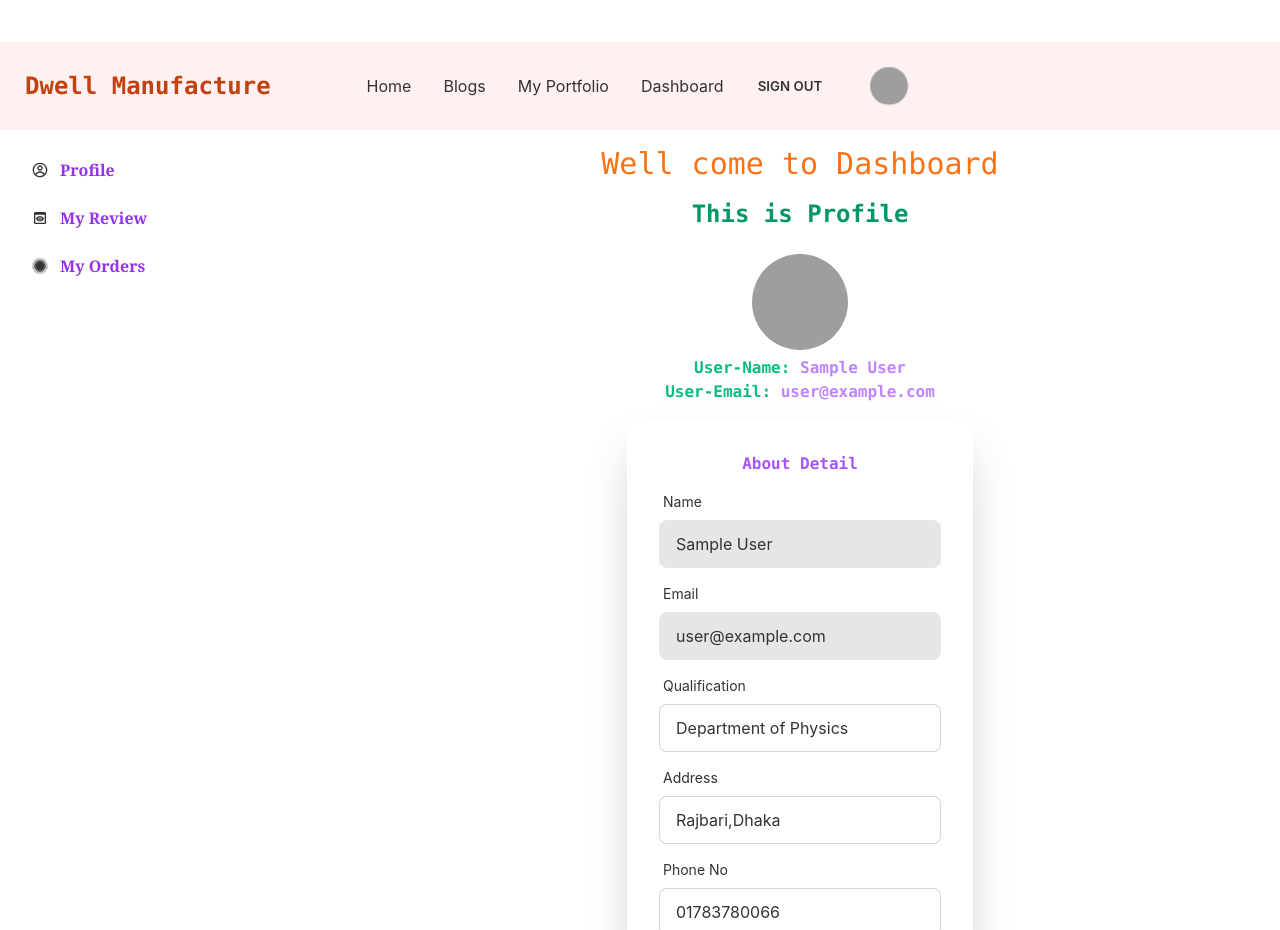
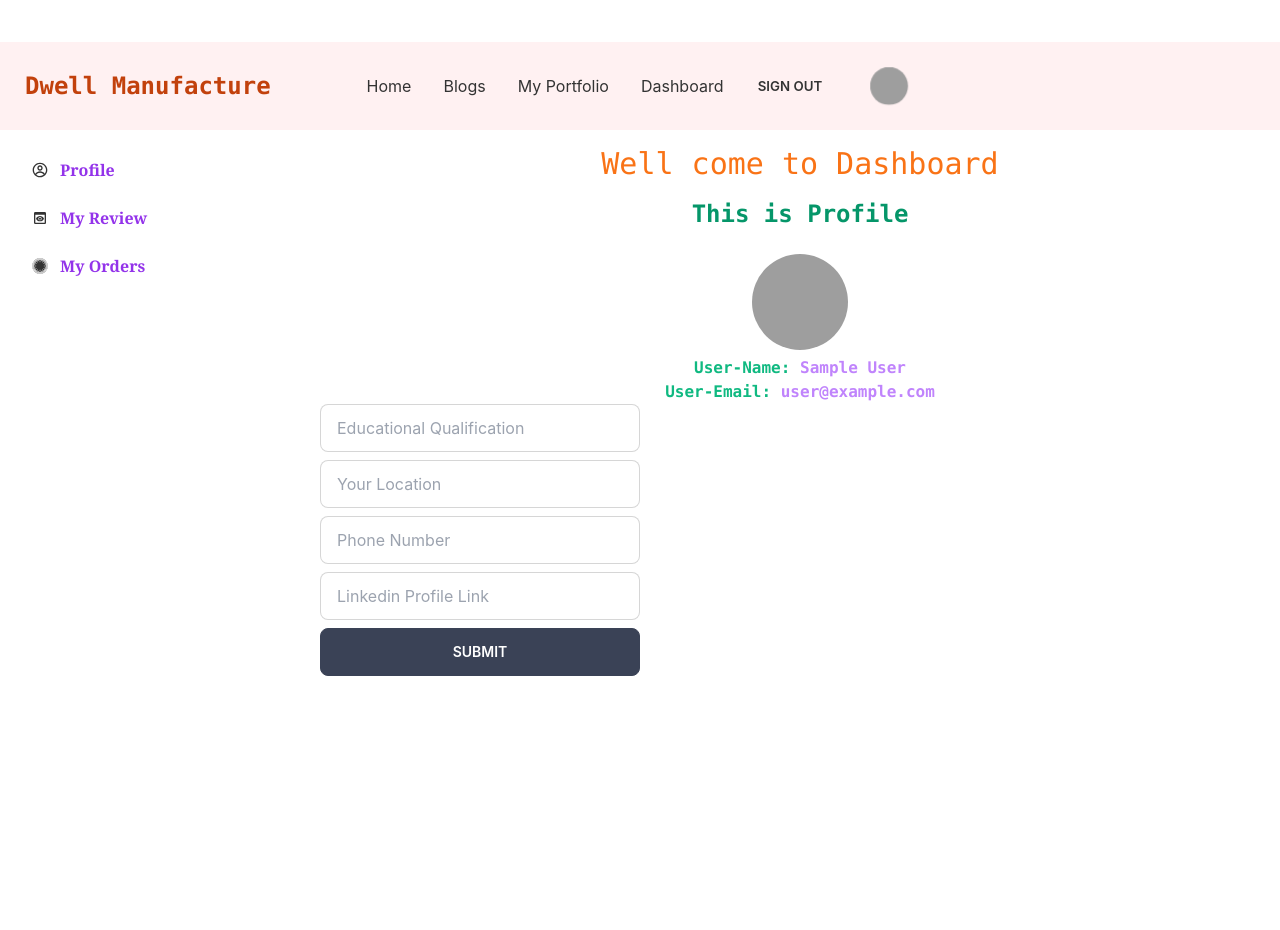
Before and after one commit to sabbir-hossen66/manufacturer-client-side, a React (Create React App) app: page /dashboard in a window 1280 px wide. Built offline with nearby package versions, Linux system fonts and the light colour scheme; no server answers; sample sign-in values are in the browser's storage; grey boxes are pictures that could not be loaded.

Commit message:
profile post added

```diff
--- a/src/App.js
+++ b/src/App.js
@@ -8,6 +8,7 @@ import Dashboard from './Pages/Dashboard/Dashboard';
 import ManageItem from './Pages/Dashboard/ManageItem';
 import MyOrders from './Pages/Dashboard/MyOrders';
 import MyReview from './Pages/Dashboard/MyReview';
+import Payment from './Pages/Dashboard/Payment';
 import Profile from './Pages/Dashboard/Profile';
 import Users from './Pages/Dashboard/Users';
 import Error from './Pages/Error/Error';
@@ -44,6 +45,11 @@ function App() {
           <Route index element={<Profile></Profile>}></Route>
           <Route path='myReview' element={<MyReview></MyReview>}></Route>
           <Route path='myOrders' element={<MyOrders></MyOrders>}></Route>
+          <Route path='payment/:id' element={
+
+            <Payment></Payment>
+
+          }></Route>
           <Route path='users' element={<RequireAdmin><Users></Users></RequireAdmin>}></Route>
           <Route path='addProduct' element={<RequireAdmin><AddProduct></AddProduct></RequireAdmin>}></Route>
           <Route path='manageItem' element={<RequireAdmin><ManageItem></ManageItem></RequireAdmin>}></Route>
--- /dev/null
+++ b/src/Pages/Dashboard/Payment.js
@@ -0,0 +1,38 @@
+import React from 'react';
+import { useParams } from 'react-router-dom';
+import useQuery from 'use-query';
+import Loading from '../Shared/Loading';
+
+const Payment = () => {
+    const { id } = useParams();
+    const url = `https://peaceful-spire-60983.herokuapp.com/order/${id}`;
+
+    const { data: payment, isLoading } = useQuery(['order', id], () => fetch(url, {
+        method: 'GET',
+        headers: {
+            'authorization': `Bearer ${localStorage.getItem('accessToken')}`
+        }
+    }).then(res => res.json()))
+
+    if (isLoading) {
+        return <Loading></Loading>
+    }
+
+    return (
+        <div>
+            <h2>Payment ;{id}</h2>
+            <div>
+                <div class="card w-96 bg-neutral text-white my-4">
+                    <div class="card-body">
+                        <p className='font-bold text-orange-500'>Hello,{payment.name}</p>
+                        <h2 class="card-title">pay for {payment.treatment}</h2>
+                        <p>your appointment <span className='text-green-600'>{payment.date}</span> at {payment.slot}</p>
+                        <p>please pay: $<span className='text-green-300'>{payment.price}</span></p>
+                    </div>
+                </div>
+            </div>
+        </div>
+    );
+};
+
+export default Payment;
--- a/src/Pages/Dashboard/Profile.js
+++ b/src/Pages/Dashboard/Profile.js
@@ -1,10 +1,41 @@
 import React from 'react';
 import { useAuthState } from 'react-firebase-hooks/auth';
+import { toast } from 'react-toastify';
 import auth from '../../firebase.init';
 
 const Profile = () => {
     const [user] = useAuthState(auth)
     console.log(user);
+    const handleProfileSubmit = (e) => {
+        e.preventDefault();
+        const education = e.target.education.value;
+        const location = e.target.location.value;
+        const phone = e.target.phone.value;
+        const linkedin = e.target.linkedin.value;
+
+        const profile = {
+            name: user.displayName,
+            email: user.email,
+            education: education,
+            location: location,
+            phone: phone,
+            linkedin: linkedin,
+        };
+        fetch(`https://peaceful-spire-60983.herokuapp.com/updateProfile`, {
+            method: 'POST',
+            headers: {
+                'content-type': 'application/json'
+            },
+            body: JSON.stringify(profile)
+        })
+            .then(res => res.json())
+            .then(data => {
+                toast.success('Profile info updated')
+                e.target.reset();
+            })
+    }
+
+
     return (
         <div className=''>
             <div className=' text-center'>
@@ -21,7 +52,7 @@ const Profile = () => {
             </div>
 
 
-            <div class="hero">
+            {/* <div class="hero">
                 <div class="hero-content text-center">
 
                     <div class="card flex-shrink-0 w-full max-w-sm shadow-2xl bg-base-100">
@@ -40,7 +71,7 @@ const Profile = () => {
                                 <input type="text" placeholder="email" disabled value={user?.email} class="input input-bordered" />
 
                             </div>
-                            <div class="form-control">
+                            <div class="form-control ">
                                 <label class="label">
                                     <span class="label-text">Qualification</span>
                                 </label>
@@ -65,7 +96,45 @@ const Profile = () => {
                         </div>
                     </div>
                 </div>
-            </div>
+            </div> */}
+
+            <form onSubmit={handleProfileSubmit} className="mr-80">
+                <input
+                    type="text"
+                    name="education"
+                    placeholder="Educational Qualification"
+                    class="input input-bordered w-96 max-w-xs mb-2"
+                />
+                <br />
+                <input
+                    type="text"
+                    name="location"
+                    placeholder="Your Location"
+                    class="input input-bordered w-96 max-w-xs mb-2"
+                />
+                <br />
+                <input
+                    type="text"
+                    name="phone"
+                    placeholder="Phone Number"
+                    class="input input-bordered w-96 max-w-xs mb-2"
+                />
+                <br />
+                <input
+                    type="text"
+                    name="linkedin"
+                    placeholder="Linkedin Profile Link"
+                    class="input input-bordered w-96 max-w-xs mb-2"
+                />
+                <br />
+                <input
+                    type="submit"
+                    value="Submit"
+                    class=" btn btn-accent text-white  w-full max-w-xs mb-2"
+                />
+                <br />
+            </form>
+
 
 
 
--- a/src/Pages/MyPortfolio/MyPortfolio.js
+++ b/src/Pages/MyPortfolio/MyPortfolio.js
@@ -2,7 +2,7 @@ import React from 'react';
 
 const MyPortfolio = () => {
     return (
-        <div className='mx-auto text-center'>
+        <div className='mx-auto text-center my-10'>
             <h1 className='my-5 text-2xl font-serif text-fuchsia-400 '>This is all about <span className='text-orange-500 font-bold'>My-self</span></h1>
 
             <div>
@@ -17,17 +17,18 @@ const MyPortfolio = () => {
                         <h3>Educational Background:<br></br>
                             <span className='text-orange-600'>Studies at B.S.C in honours life Department of Physics</span></h3>
                         <p>List of Technology skills: <br></br>
-                            <span className='text-purple-600 font-bold'>React.js Developer || JavaScript Developer && MERN Stack Web Developer</span></p>
+                            <span className='text-purple-600 font-bold text-2xl font-mono'>
+                                React.js Developer || JavaScript Developer && MERN Stack Web Developer</span></p>
 
                     </div>
                 </div>
 
             </div>
             <div className="mockup-code w-32 mx-auto text-center">
-                <h2>My React project Link</h2>
-                <a className="link link-primary">https://wonder-of-books-house.web.app/</a>
-                <a className="link link-primary">https://teach-pitch-project.web.app/</a>
-                <a className="link link-primary">ema-jon-project-95585.web.app</a>
+                <h2 className='text-1xl font-bold text-purple-400'>My React project Link</h2>
+                <li> <a href='https://assingment-9-chair-project-163571.netlify.app/'>Chair-Analysis</a></li>
+                <li> <a href='https://wonder-of-books-house.web.app/'>Book-House</a></li>
+                <li>  <a href='https://teach-pitch-project.web.app/'> Teach</a></li>
 
             </div>
         </div>
```
Also changed, not shown: src/Pages/Dashboard/Users.js (+0 -15 lines).
